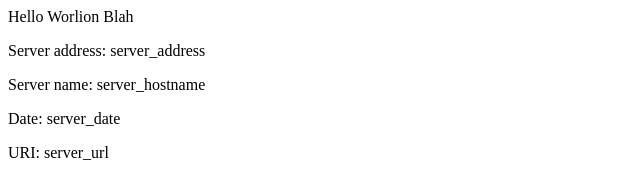
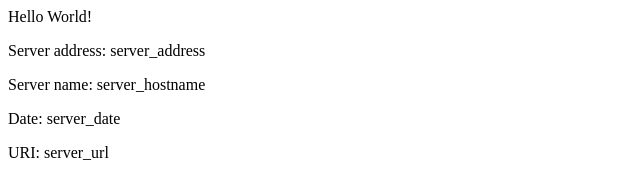
Before and after one commit to aliakhaliqEE/eks-example, a plain HTML site: page src/index.html in a window 1280 px wide. Shown: the full height of the page, 0-640 px from the left. Drawn offline with Linux system fonts and the light colour scheme.

Commit message:
Revert "v2 Updating home page"
This reverts commit f013cb1f316940435f1612a1d24f6283226484bf.

```diff
--- a/src/index.html
+++ b/src/index.html
@@ -2,7 +2,7 @@
 <title>Hello World</title>
 </head>
 <div class="info">
-<h>Hello Worlion Blah</h>
+<h>Hello World!</h>
 <p><span>Server&nbsp;address:</span> <span>server_address</span></p>
 <p><span>Server&nbsp;name:</span> <span>server_hostname</span></p>
 <p class="smaller"><span>Date:</span> <span>server_date</span></p>
```
